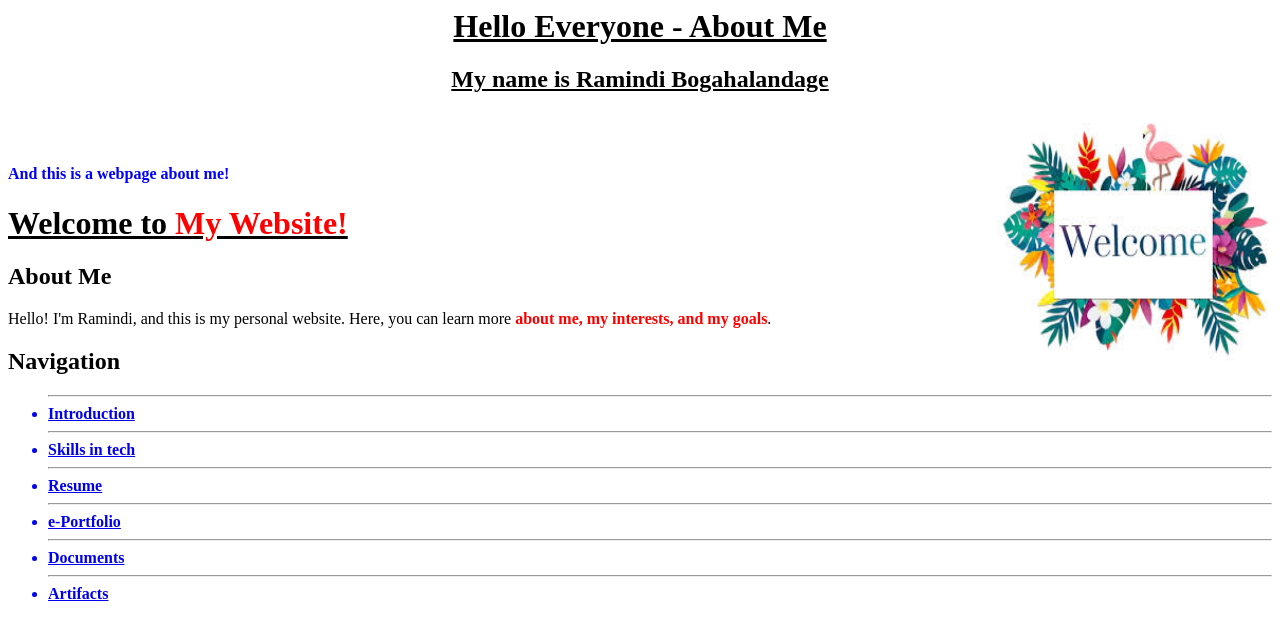
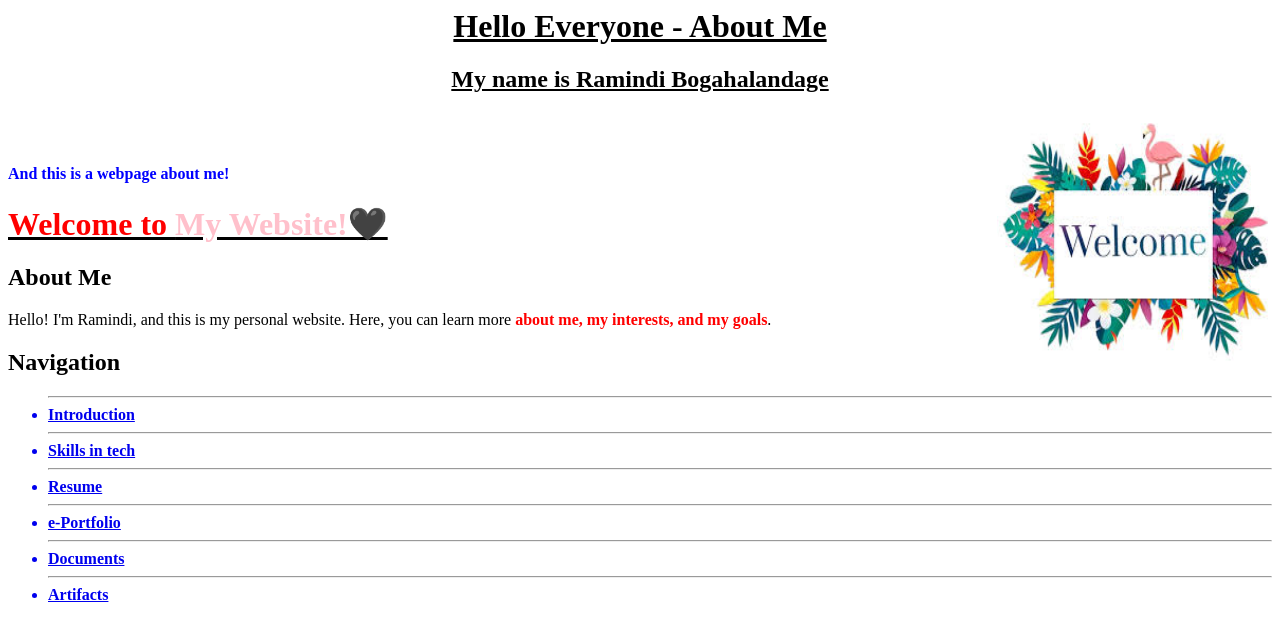
Before and after one commit to ramindi1/portfolio, a plain HTML site: page index.html in a window 1280 px wide. Drawn offline with Linux system fonts and the light colour scheme; files whose address does not match are found by name.

Commit message:
Update index.html

```diff
--- a/index.html
+++ b/index.html
@@ -25,7 +25,7 @@
 
 <body>
     <header>
-        <h1><u><font color=black>Welcome to </font> <font color=red>My Website!</font></u></h1>
+        <h1><u><font color=red>Welcome to </font> <font color=pink>My Website!🖤</font></u></h1>
     </header>
     <div class="container">
         <h2>About Me</h2>
```
